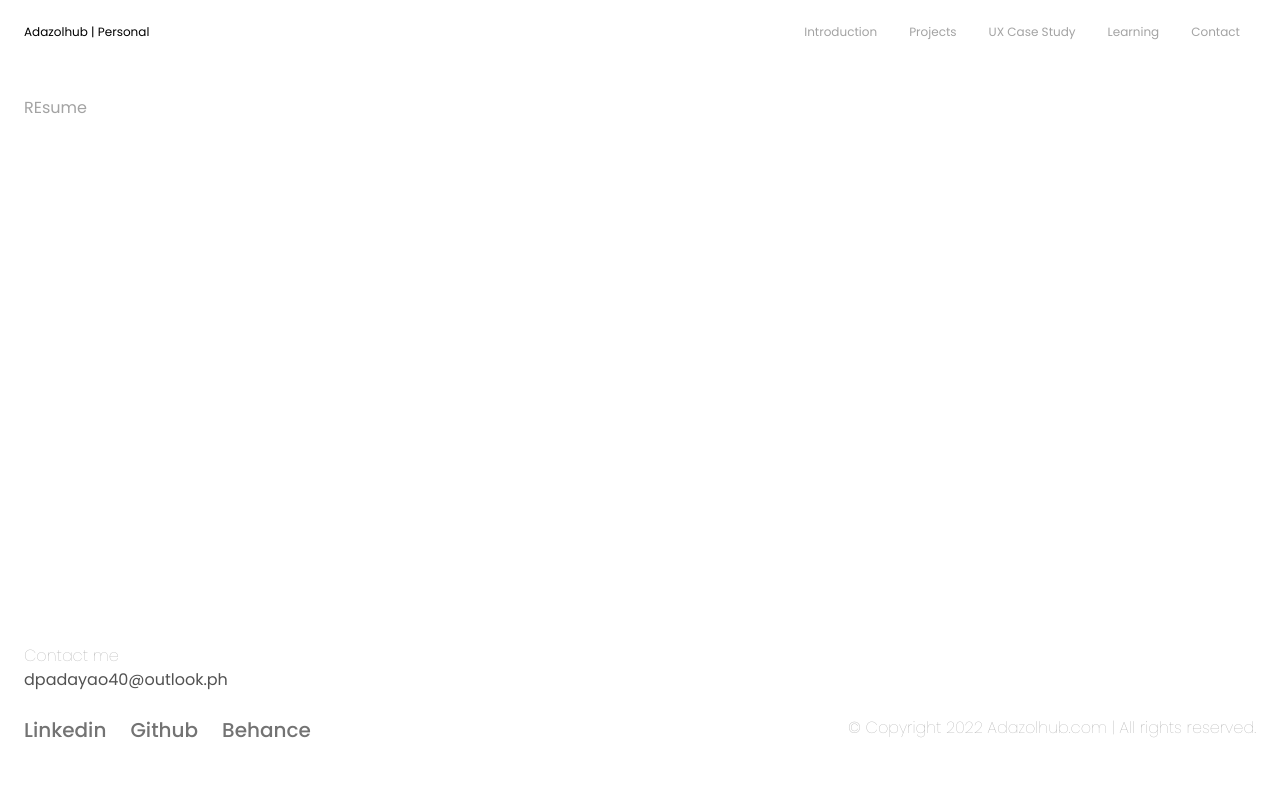
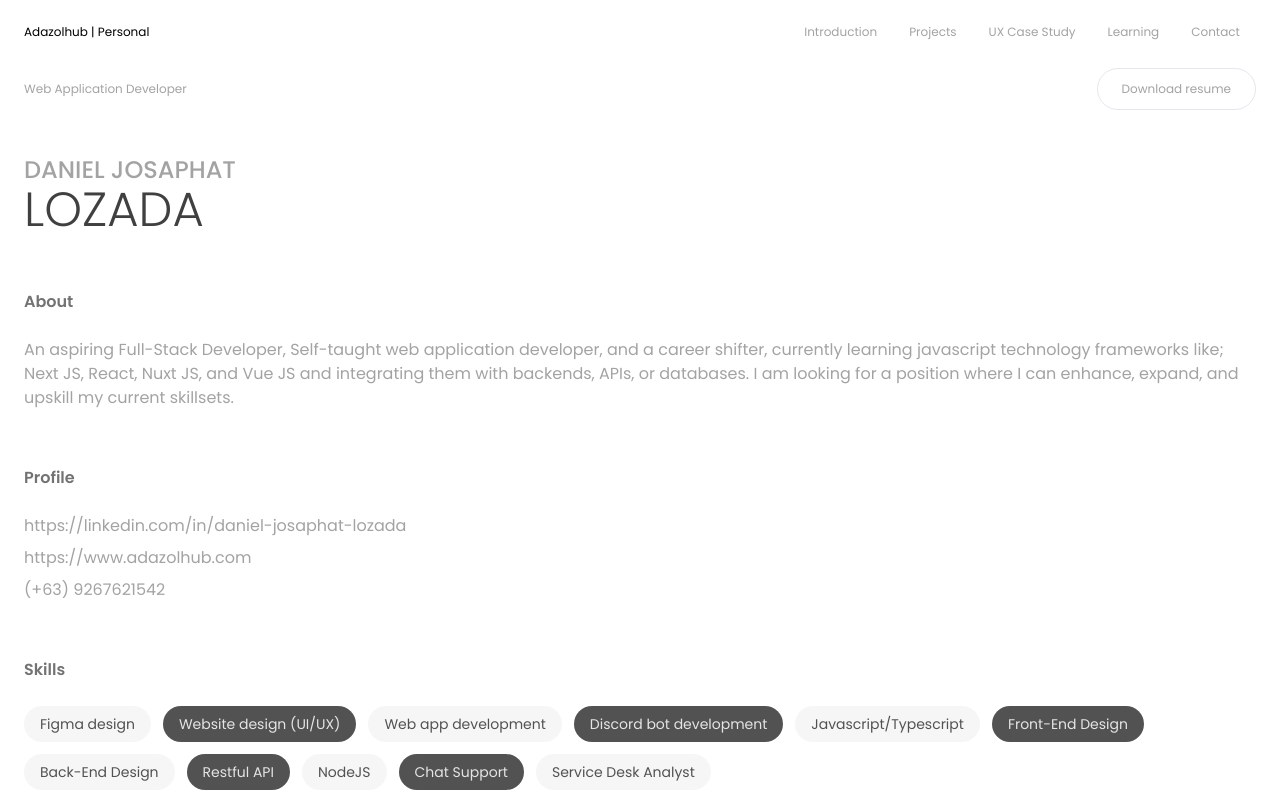
Before and after one commit to adazol123/adazolhub-personal-v1, a React (Vite) app: page /introduction/resume in a window 1280 px wide. Shown: the top 800 px of the page. Built offline with nearby package versions, Linux system fonts and the light colour scheme; no server answers.

Commit message:
resume page initial content added

```diff
--- a/index.html
+++ b/index.html
@@ -2,7 +2,8 @@
 <html lang="en">
   <head>
     <meta charset="UTF-8" />
-    <link rel="icon" type="image/svg+xml" href="/vite.svg" />
+    <!-- <link rel="icon" type="image/svg+xml" href="/vite.svg" /> -->
+    <link rel="icon" href="/favicon.ico" type="image/x-icon">
     <meta name="viewport" content="width=device-width, initial-scale=1.0" />
     <title>Daniel Lozada - Adazolhub | Personal</title>
   </head>
--- a/src/pages/contact.tsx
+++ b/src/pages/contact.tsx
@@ -19,7 +19,7 @@ const Contact = () => {
                             <h4>Set an appointment</h4>
                             <span className='text-xs text-neutral-400'>Lets find a time to connect</span>
                         </div>
-                        <input type={'email'} placeholder='Email' />
+                        <input type={'email'} placeholder='Email' className='sm:min-w-[360px]' />
                         <input type={'text'} placeholder='Name' />
                         <textarea placeholder='How can we help you?' />
                         <div className='text-xs flex gap-1'>
--- a/src/pages/resume.tsx
+++ b/src/pages/resume.tsx
@@ -2,11 +2,84 @@ import React from 'react'
 
 type Props = {}
 
+let skills = [
+    'Figma design',
+    "Website design (UI/UX)",
+    'Web app development',
+    'Discord bot development',
+    'Javascript/Typescript',
+    'Front-End Design',
+    'Back-End Design',
+    'Restful API',
+    'NodeJS',
+    'Chat Support',
+    'Service Desk Analyst'
+]
+
 const Resume = (props: Props) => {
+
     return (
         <section className='text-neutral-400 space-y-8'>
-            <div className='flex lg:flex-row justify-between gap-4 flex-col-reverse  w-full mx-auto mt-10'>
-                REsume
+            <div className='flex justify-between items-center py-3 bg-white sticky top-14'>
+                <div className='text-xs'>
+                    <span>Web Application Developer</span>
+                </div>
+
+                <a className='py-3 px-6 rounded-full border text-xs' href="https://firebasestorage.googleapis.com/v0/b/bscpe-store-v2.appspot.com/o/daniel-josaphat-lozada__web-app-developer.pdf?alt=media&token=1829c10b-0995-48c6-a10d-17e86d4620b8" target="_blank" rel="noopener noreferrer">Download resume</a>
+            </div>
+            <div className='flex flex-col justify-between gap-4   w-full mx-auto mt-10'>
+                <div className='flex justify-between gap-6 flex-col-reverse sm:flex-row w-full'>
+                    <div >
+                        <h3 className='text-neutral-400'>DANIEL JOSAPHAT</h3>
+                        <h1>LOZADA</h1>
+                    </div>
+
+                </div>
+                <div className='flex justify-between mt-10'>
+                    <div>
+
+                        <h5>About</h5>
+                        <div className=' mt-6'>
+
+                            <p>
+                                An aspiring Full-Stack Developer, Self-taught web application developer, and a career shifter, currently learning javascript technology frameworks like; Next JS, React, Nuxt JS, and Vue JS and integrating them with backends, APIs, or databases. I am looking for a position where I can enhance, expand, and upskill my current skillsets.
+                            </p>
+                        </div>
+                    </div>
+                    {/* <div className='w-64 h-64 flex-1'>
+                        <img className='overflow-hidden w-full h-full mx-auto object-contain my-auto rounded-lg' src="/images/profile-pic.png" alt="" />
+                    </div> */}
+                </div>
+                <div className="mt-10">
+                    <h5>Profile</h5>
+                    <div className='flex flex-col gap-2 mt-6'>
+
+                        <a href="https://linkedin.com/in/daniel-josaphat-lozada" target='_blank' rel='noopener'>https://linkedin.com/in/daniel-josaphat-lozada</a>
+                        <a href="https://www.adazolhub.com" target='_blank' rel='noopener'>https://www.adazolhub.com</a>
+                        <a href="mailto:dpadayao40@outlook.ph" target='_blank' rel='noreferrer'>(+63) 9267621542</a>
+                    </div>
+                </div>
+                <div className='mt-10'>
+                    <h5>Skills</h5>
+                    <div className='flex flex-wrap gap-3  mt-6'>
+                        {skills.map((skill, index) => (
+                            <div key={index} className={`${index % 2 ? 'bg-neutral-600 text-neutral-200' : 'bg-neutral-600/5 text-neutral-600'} rounded-full px-4 py-2 whitespace-nowrap text-sm`}>{skill}</div>
+                        ))}
+                    </div>
+
+                </div>
+
+                <div className=' w-full mt-10'>
+                    <h5>Other Profile</h5>
+                    <div className="flex flex-col sm:flex-row gap-6 mt-6">
+                        <div className='p-6 bg-gradient-to-br from-neutral-800 to-neutral-600 text-white rounded-md min-h-[160px] min-w-[300px]'>
+                            Github Profile
+                        </div>
+                        <div className='p-6 bg-gradient-to-br from-neutral-800 to-neutral-600 text-white rounded-md min-h-[160px] min-w-[300px]'>
+                            Behance Profile
+                        </div>
+                    </div>
+                </div>
             </div>
         </section>
     )
```
Also changed, not shown: 1 other file (tests, documents, lock files or other folders).
